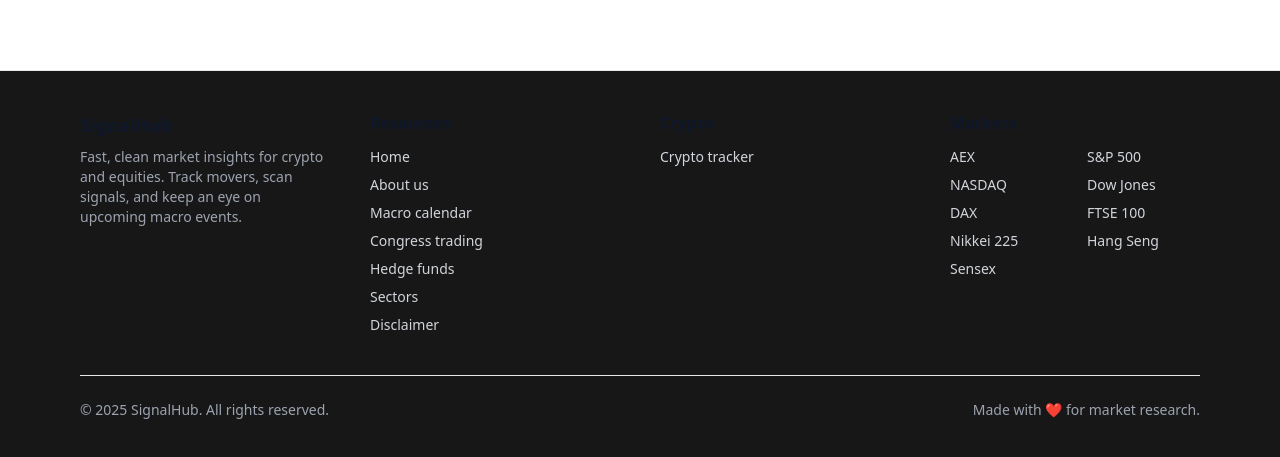
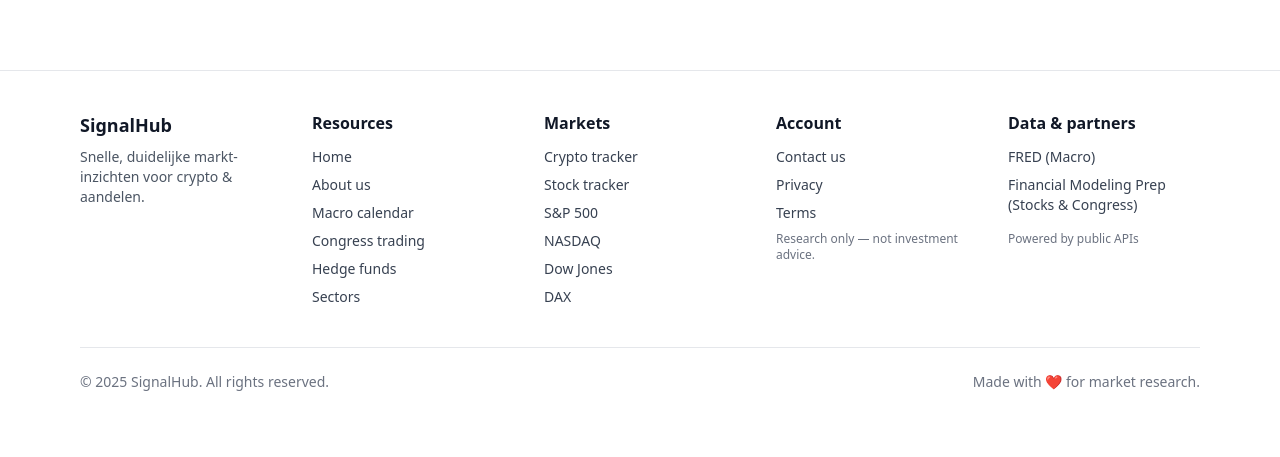
Before and after one commit to rrhjager/crypto-tracker, a Next.js app: page / in a window 1280 px wide. Shown: the part 1391-1848 px from the top of the page. After the commit the page ends 1823 px from the top, so only its background shows below. Built offline with nearby package versions, Linux system fonts and the light colour scheme; no server answers.

Commit message:
Update Footer.tsx

```diff
--- a/src/components/Footer.tsx
+++ b/src/components/Footer.tsx
@@ -3,68 +3,91 @@ import Link from 'next/link'
 
 export default function Footer() {
   const year = new Date().getFullYear()
-  const link = 'text-gray-300 hover:text-white hover:underline'
-  const head = 'font-semibold text-white'
-
   return (
-    <footer className="mt-16 bg-neutral-900 border-t border-white/10">
-      <div className="max-w-6xl mx-auto px-4 py-10 text-gray-300">
+    <footer className="mt-16 border-t border-gray-200 dark:border-gray-800 bg-white dark:bg-[#0b0c0f]">
+      <div className="max-w-6xl mx-auto px-4 py-10">
         {/* top */}
-        <div className="grid gap-10 sm:grid-cols-2 lg:grid-cols-4">
+        <div className="grid gap-10 sm:grid-cols-2 lg:grid-cols-5">
           {/* brand */}
           <div className="col-span-1">
-            <div className="text-lg font-semibold text-white">SignalHub</div>
-            <p className="mt-2 text-sm text-gray-400">
-              Fast, clean market insights for crypto and equities. Track movers,
-              scan signals, and keep an eye on upcoming macro events.
+            <div className="text-lg font-semibold text-gray-900 dark:text-gray-100">SignalHub</div>
+            <p className="mt-2 text-sm text-gray-600 dark:text-gray-400">
+              Snelle, duidelijke markt-inzichten voor crypto & aandelen.
             </p>
           </div>
 
           {/* resources / site */}
           <div>
-            <div className={head}>Resources</div>
+            <div className="font-semibold text-gray-900 dark:text-gray-100">Resources</div>
             <ul className="mt-3 space-y-2 text-sm">
-              <li><Link className={link} href="/">Home</Link></li>
-              <li><Link className={link} href="/about">About us</Link></li>
-              <li><Link className={link} href="/intel/macro">Macro calendar</Link></li>
-              <li><Link className={link} href="/intel">Congress trading</Link></li>
-              <li><Link className={link} href="/intel/hedgefunds">Hedge funds</Link></li>
-              <li><Link className={link} href="/intel/sectors">Sectors</Link></li>
-              <li><Link className={link} href="/disclaimer">Disclaimer</Link></li>
-            </ul>
-          </div>
-
-          {/* crypto */}
-          <div>
-            <div className={head}>Crypto</div>
-            <ul className="mt-3 space-y-2 text-sm">
-              <li><Link className={link} href="/crypto">Crypto tracker</Link></li>
+              <li><Link className="text-gray-700 dark:text-gray-300 hover:underline" href="/">Home</Link></li>
+              <li><Link className="text-gray-700 dark:text-gray-300 hover:underline" href="/about">About us</Link></li>
+              <li><Link className="text-gray-700 dark:text-gray-300 hover:underline" href="/intel/macro">Macro calendar</Link></li>
+              <li><Link className="text-gray-700 dark:text-gray-300 hover:underline" href="/intel">Congress trading</Link></li>
+              <li><Link className="text-gray-700 dark:text-gray-300 hover:underline" href="/intel/hedgefunds">Hedge funds</Link></li>
+              <li><Link className="text-gray-700 dark:text-gray-300 hover:underline" href="/intel/sectors">Sectors</Link></li>
             </ul>
           </div>
 
           {/* markets */}
           <div>
-            <div className={head}>Markets</div>
-            <ul className="mt-3 grid grid-cols-2 gap-y-2 gap-x-6 text-sm">
-              <li><Link className={link} href="/market/aex">AEX</Link></li>
-              <li><Link className={link} href="/market/sp500">S&amp;P 500</Link></li>
-              <li><Link className={link} href="/market/nasdaq">NASDAQ</Link></li>
-              <li><Link className={link} href="/market/dowjones">Dow Jones</Link></li>
-              <li><Link className={link} href="/market/dax">DAX</Link></li>
-              <li><Link className={link} href="/market/ftse100">FTSE 100</Link></li>
-              <li><Link className={link} href="/market/nikkei225">Nikkei 225</Link></li>
-              <li><Link className={link} href="/market/hangseng">Hang Seng</Link></li>
-              <li><Link className={link} href="/market/sensex">Sensex</Link></li>
+            <div className="font-semibold text-gray-900 dark:text-gray-100">Markets</div>
+            <ul className="mt-3 space-y-2 text-sm">
+              <li><Link className="text-gray-700 dark:text-gray-300 hover:underline" href="/crypto">Crypto tracker</Link></li>
+              <li><Link className="text-gray-700 dark:text-gray-300 hover:underline" href="/stocks">Stock tracker</Link></li>
+              <li><Link className="text-gray-700 dark:text-gray-300 hover:underline" href="/sp500">S&amp;P 500</Link></li>
+              <li><Link className="text-gray-700 dark:text-gray-300 hover:underline" href="/nasdaq">NASDAQ</Link></li>
+              <li><Link className="text-gray-700 dark:text-gray-300 hover:underline" href="/dowjones">Dow Jones</Link></li>
+              <li><Link className="text-gray-700 dark:text-gray-300 hover:underline" href="/dax">DAX</Link></li>
             </ul>
+          </div>
+
+          {/* account / legal */}
+          <div>
+            <div className="font-semibold text-gray-900 dark:text-gray-100">Account</div>
+            <ul className="mt-3 space-y-2 text-sm">
+              <li>
+                <a className="text-gray-700 dark:text-gray-300 hover:underline" href="mailto:hello@signalhub.app">
+                  Contact us
+                </a>
+              </li>
+              <li><Link className="text-gray-700 dark:text-gray-300 hover:underline" href="/privacy">Privacy</Link></li>
+              <li><Link className="text-gray-700 dark:text-gray-300 hover:underline" href="/terms">Terms</Link></li>
+              <li className="text-gray-500 dark:text-gray-400 text-xs">
+                Research only — not investment advice.
+              </li>
+            </ul>
+          </div>
+
+          {/* partners / powered by */}
+          <div>
+            <div className="font-semibold text-gray-900 dark:text-gray-100">Data & partners</div>
+            <ul className="mt-3 space-y-2 text-sm">
+              <li>
+                <a className="text-gray-700 dark:text-gray-300 hover:underline"
+                   href="https://fred.stlouisfed.org/" target="_blank" rel="noopener noreferrer">
+                  FRED (Macro)
+                </a>
+              </li>
+              <li>
+                <a className="text-gray-700 dark:text-gray-300 hover:underline"
+                   href="https://financialmodelingprep.com/" target="_blank" rel="noopener noreferrer">
+                  Financial Modeling Prep (Stocks & Congress)
+                </a>
+              </li>
+            </ul>
+            <div className="mt-4 text-xs text-gray-500 dark:text-gray-400">
+              Powered by public APIs
+            </div>
           </div>
         </div>
 
         {/* bottom */}
-        <div className="mt-10 pt-6 border-t border-white/10 flex flex-col sm:flex-row items-start sm:items-center justify-between gap-3 text-sm">
-          <div className="text-gray-400">
+        <div className="mt-10 pt-6 border-t border-gray-200 dark:border-gray-800 flex flex-col sm:flex-row items-start sm:items-center justify-between gap-3">
+          <div className="text-sm text-gray-500 dark:text-gray-400">
             © {year} SignalHub. All rights reserved.
           </div>
-          <div className="text-gray-400">
+          <div className="text-sm text-gray-500 dark:text-gray-400">
             Made with ❤️ for market research.
           </div>
         </div>
```
